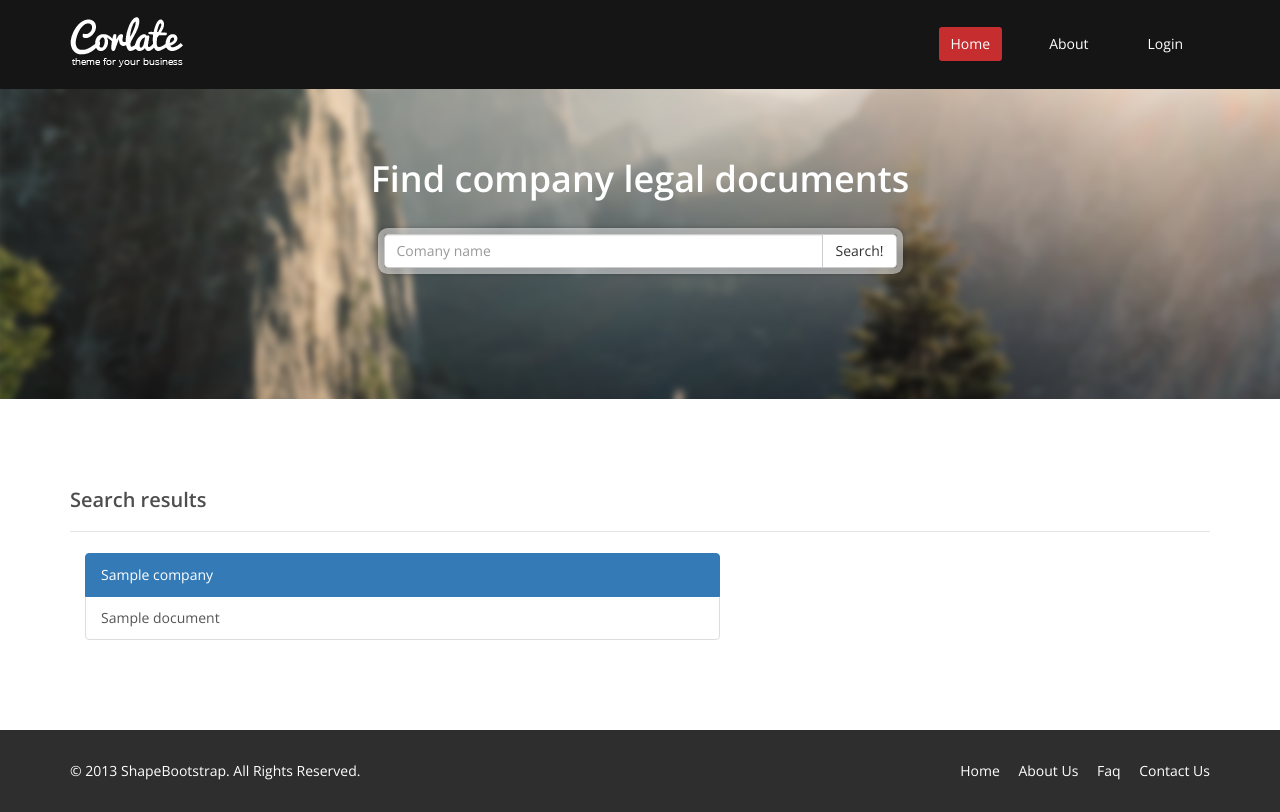
After one commit to frnhr/miniprint, a Django app: template web/templates/web/search_results.html in a window 1280 px wide. The commit adds this page. Run offline with Django 3.2, Linux system fonts and the light colour scheme; the template is opened without the code that fills it: most values are stand-ins (such as "Sample title", 1, 10 or a date in 2020).

Commit message:
Added search results

```diff
--- a/web/static/web/css/main.css
+++ b/web/static/web/css/main.css
@@ -2660,3 +2660,10 @@ shortcodes page css
     padding: 0px;
 
 }
+
+.list-group-item.active, .list-group-item.active:hover, .list-group-item.active:focus {
+    background-color: #337ab7;
+    border-color: #337ab7;
+    color: #fff;
+    z-index: 2;
+}
--- /dev/null
+++ b/web/templates/web/search_results.html
@@ -0,0 +1,41 @@
+{% extends 'web/main.html' %}
+
+{% block page_content %}
+    <section id="main-search">
+        <div class="container">
+            <div class="center wow fadeInDown">
+                <h2>Find company legal documents</h2>
+                {% block please_twitter_login %}{% endblock %}
+                <form action="" method="post">
+                    {% csrf_token %}
+                	<div class="input-group">
+      					<input type="text" placeholder="Comany name" class="form-control" name="{{ form.company_name.name }}" id="{{ form.company_name.auto_id}}" value="{{ form.company_name.value|default:'' }}">
+					      <span class="input-group-btn">
+					        <button type class="btn btn-default" type="submit">Search!</button>
+					      </span>
+				    </div><!-- /input-group -->
+
+                </form>
+            </div>
+
+        </div><!--/.container-->
+    </section><!--/#main-search-->
+
+    <section id="search_results">
+        <div class="container">
+            <h2>Search results</h2>
+            <hr />
+            <div class="col-sm-7">
+                {% for company in results %}
+
+                    <div class="list-group">
+                      <li class="list-group-item active">{{ company.name }}</li>
+                    {% for document in company.get_documents %}
+                        <a href="{% url 'document' document.id %}" class="list-group-item">{{ document.title }}</a>
+                    {% endfor %}
+                    </div>
+                {% endfor %}
+            </div>
+        </div>
+    </section>
+{% endblock %}
--- a/web/urls.py
+++ b/web/urls.py
@@ -1,5 +1,5 @@
 from django.conf.urls import patterns, url
-from .views import HomeView,DocumentView,ChunkView,LoginView,AboutView,UploadView,ProfileView
+from .views import HomeView,DocumentView,ChunkView,LoginView,AboutView,UploadView,ProfileView,SearchView
 
 
 urlpatterns = patterns('',
@@ -11,4 +11,5 @@ urlpatterns = patterns('',
     url(r'^document/(?P<document_id>[\d]+)?$', DocumentView.as_view(), name='document'),
     url(r'^document/chunk/(?P<chunk_id>[\d]+)?$', ChunkView.as_view(), name='chunk'),
     url(r'^profile/$', ProfileView.as_view(), name='profile'),
+    url(r'^search/results/$', SearchView.as_view(), name='search'),
 )
```
Also changed, not shown: web/templates/web/index.html (+6 -3 lines), web/views.py (+15 -0 lines), web/forms.py (line endings or trailing spaces).
